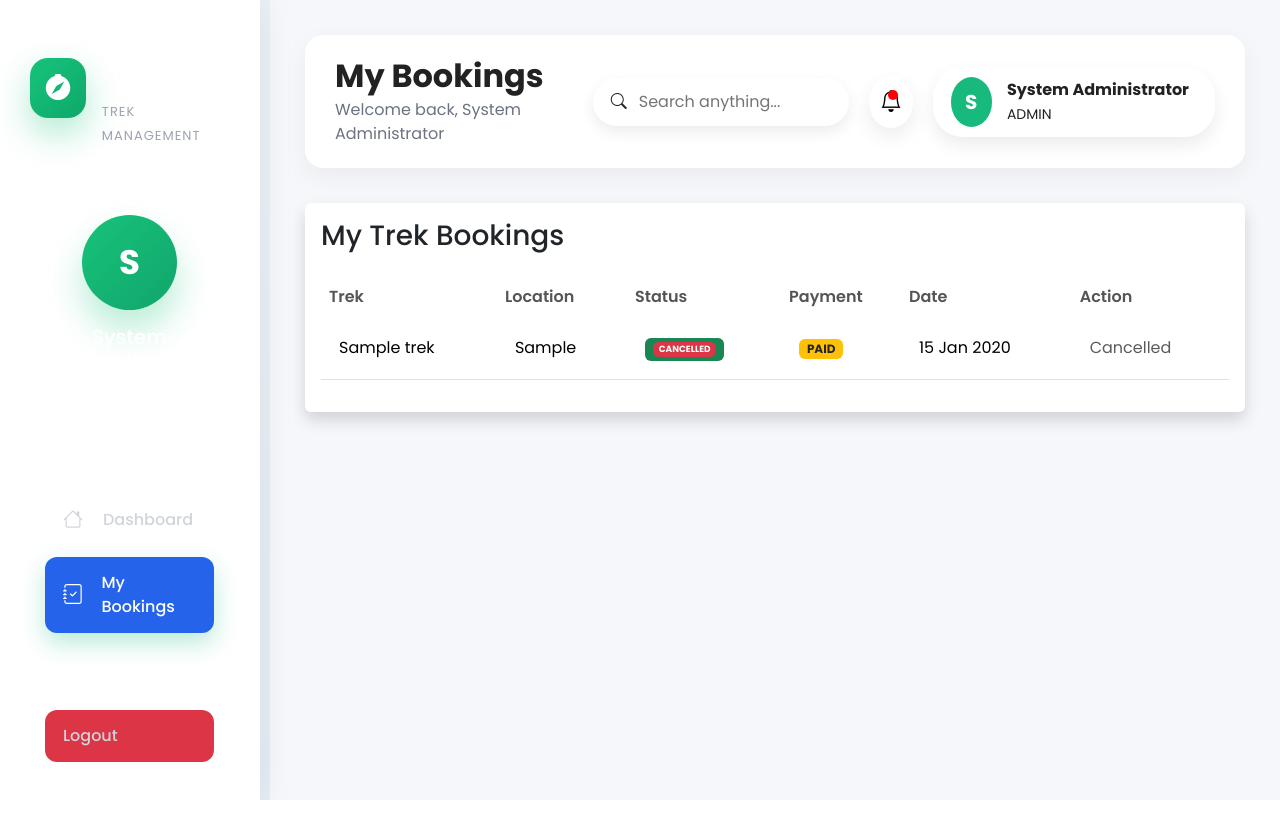
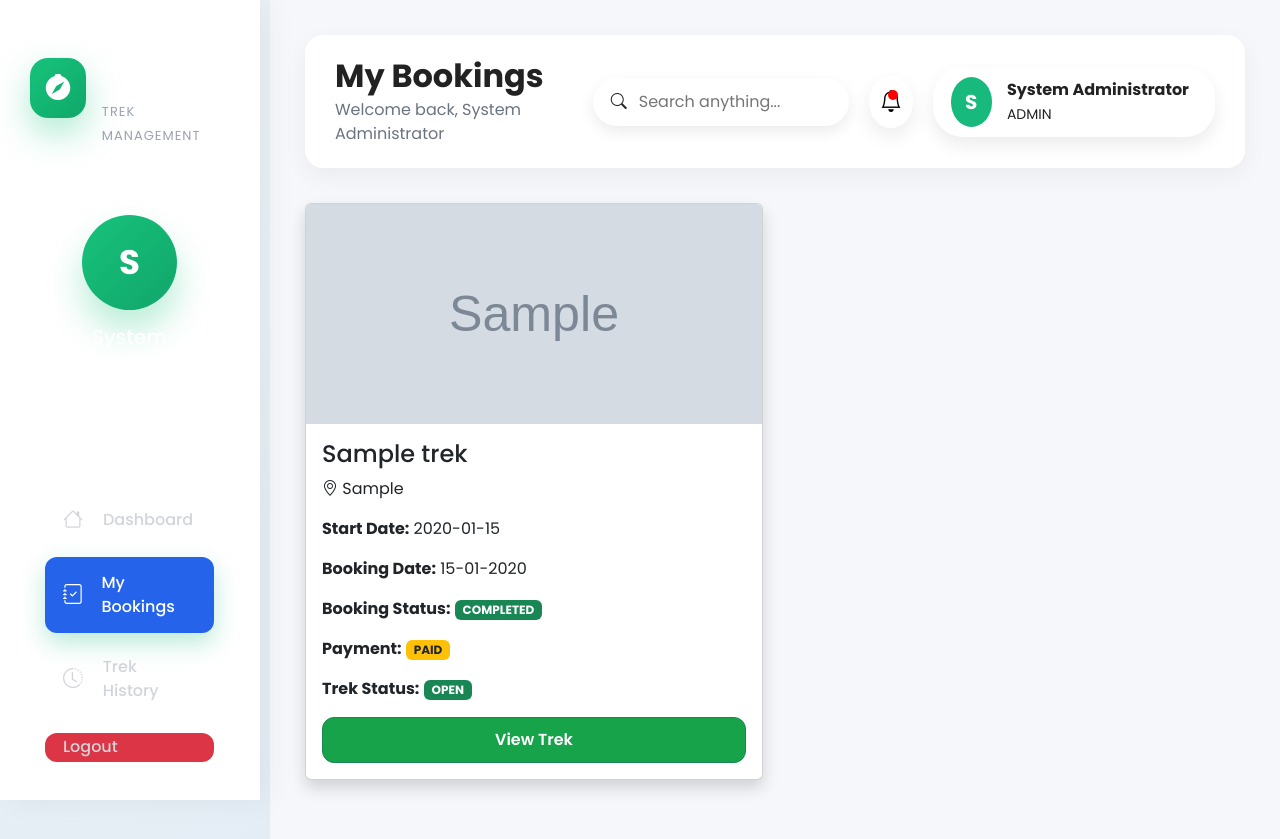
Before and after one commit to Sheetal-cell/TrailSync, a Flask app: page /trekker/my-bookings in a window 1280 px wide. Before the commit the page ends 800 px from the top, so only its background shows below. Run offline with Flask 3, Linux system fonts and the light colour scheme; a user stored in the database is signed in; tables that the repository leaves empty hold one stand-in row (values such as "Sample post"); grey boxes marked "Sample" are stand-in pictures.

Commit message:
added stats card and improved my bookings

```diff
--- a/app/templates/trekker/my_bookings.html
+++ b/app/templates/trekker/my_bookings.html
@@ -21,117 +21,110 @@
     My Bookings
 </a>
 
+<a href="{{ url_for('trekker.history') }}">
+    <i class="bi bi-clock-history"></i>
+    Trek History
+</a>
+
 {% endblock %}
 
 {% block dashboard_content %}
 
-<div class="card shadow border-0">
-
-<div class="card-body">
-
-<h3 class="mb-4">
-My Trek Bookings
-</h3>
-
-{% if bookings %}
-
-<table class="table table-hover">
-
-<thead>
-
-<tr>
-
-<th>Trek</th>
-<th>Location</th>
-<th>Status</th>
-<th>Payment</th>
-<th>Date</th>
-<th>Action</th>
-
-</tr>
-
-</thead>
-
-<tbody>
+<div class="row">
 
 {% for booking in bookings %}
 
-<tr>
+<div class="col-lg-6 mb-4">
 
-<td>{{ booking.trek.trek_name }}</td>
+<div class="card shadow h-100">
 
-<td>{{ booking.trek.location }}</td>
+<img
+src="{{ url_for('static',
+filename='uploads/' + booking.trek.image) }}"
+class="card-img-top"
+style="height:220px;object-fit:cover;">
 
-<td>
+<div class="card-body">
+<h4>{{ booking.trek.trek_name }}</h4>
+<p>
+<i class="bi bi-geo-alt"></i>
+{{ booking.trek.location }}
+
+</p>
+<p>
+<b>Start Date:</b>
+
+{{ booking.trek.start_date }}
+
+</p>
+<p>
+<b>Booking Date:</b>
+{{ booking.booking_date.strftime('%d-%m-%Y') }}
+
+</p>
+<p>
+<b>Booking Status:</b>
 
 <span class="badge bg-success">
+{{ booking.booking_status }}
 
-{% if booking.booking_status == "BOOKED" %}
-
-<span class="badge bg-success">
-BOOKED
 </span>
-{% else %}
-<span class="badge bg-danger">
-CANCELLED
-</span>
-{% endif %}
-</span>
-</td>
-<td>
-
+</p>
+<p>
+<b>Payment:</b>
 <span class="badge bg-warning text-dark">
-
 {{ booking.payment_status }}
 
 </span>
+</p>
+<p>
+<b>Trek Status:</b>
 
-</td>
+{% if booking.trek.status=="OPEN" %}
+<span class="badge bg-success">
+OPEN
+</span>
+{% elif booking.trek.status=="ONGOING" %}
 
-<td>
+<span class="badge bg-primary">
+ONGOING
+</span>
+{% elif booking.trek.status=="COMPLETED" %}
 
-{{ booking.booking_date.strftime("%d %b %Y") }}
+<span class="badge bg-dark">
+COMPLETED
+</span>
 
-</td>
-<td>
-{% if booking.booking_status == "BOOKED" %}
-<a
-href="{{ url_for('trekker.cancel_booking',
-booking_id=booking.id) }}"
-class="btn btn-danger btn-sm">
-Cancel
-
-</a>
 {% else %}
 
-<span class="text-muted">
-Cancelled
+<span class="badge bg-secondary">
+{{ booking.trek.status }}
 
 </span>
 {% endif %}
+</p>
 
-</td>
+<a
+href="{{ url_for('trekker.trek_details',
+trek_id=booking.trek.id) }}"
+class="btn btn-success w-100">
 
-</tr>
+View Trek
 
-{% endfor %}
-
-</tbody>
-
-</table>
+</a>
+</div>
+</div>
+</div>
 
 {% else %}
 
+<div class="col-12">
 <div class="alert alert-info">
 
 You haven't booked any treks yet.
 
 </div>
-
-{% endif %}
-
 </div>
-
+{% endfor %}
 </div>
-
 {% endblock %}
--- a/app/trekker/routes.py
+++ b/app/trekker/routes.py
@@ -41,11 +41,16 @@
 
     treks = query.all()
 
+    booking_count = Booking.query.filter_by(
+        user_id=current_user.id
+    ).count()
+
     return render_template(
         "trekker/dashboard.html",
         treks=treks,
         difficulty=difficulty,
-        location=location
+        location=location,
+        booking_count=booking_count
     )
 
 
```
Also changed, not shown: app/templates/trekker/dashboard.html (+20 -46 lines), app/templates/trekker/trek_details.html (+31 -3 lines).
